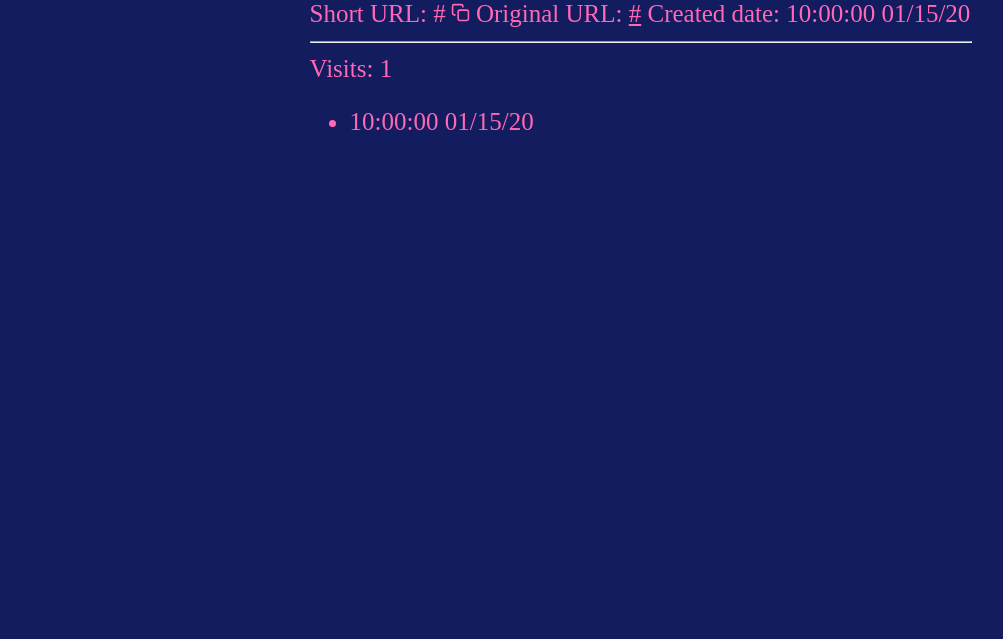
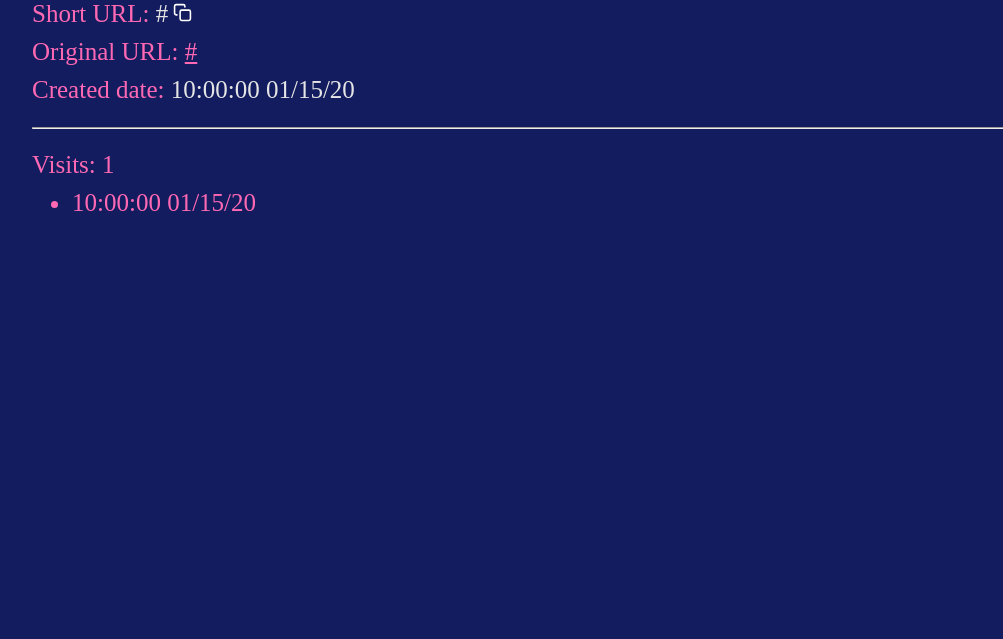
Before and after one commit to feelofgoodvibes/purlity, a Flask app: template src/templates/url.html in a window 1280 px wide. Shown: the part 84-723 px from the top of the page, without its empty margins (0-1003 px from the left). Run offline with Flask 3, Linux system fonts and the light colour scheme; the template is opened without the code that fills it: most values are stand-ins (such as "Sample title", 1, 10 or a date in 2020); some web fonts are replaced.

Commit message:
Fixed styling

```diff
--- a/src/static/css/styles.css
+++ b/src/static/css/styles.css
@@ -42,6 +42,10 @@ a.darklink {
 a:hover {
     color: hsl(300, 100%, 92%);
     transition: .3s;
+}
+
+ul {
+    margin: 0;
 }
 
 input {
@@ -271,8 +275,20 @@ body {
 .feather-ico {
     width: 19px;
     height: 19px;
+    color: white;
 }
 
 .feather-ico-pad {
     margin-left: 5px;
 }
+
+#short_url_info {
+    width: 95%;
+    display: flex;
+    flex-direction: column;
+    gap: 10px;
+}
+
+.text-light {
+    color: var(--color-txt);
+}
```
